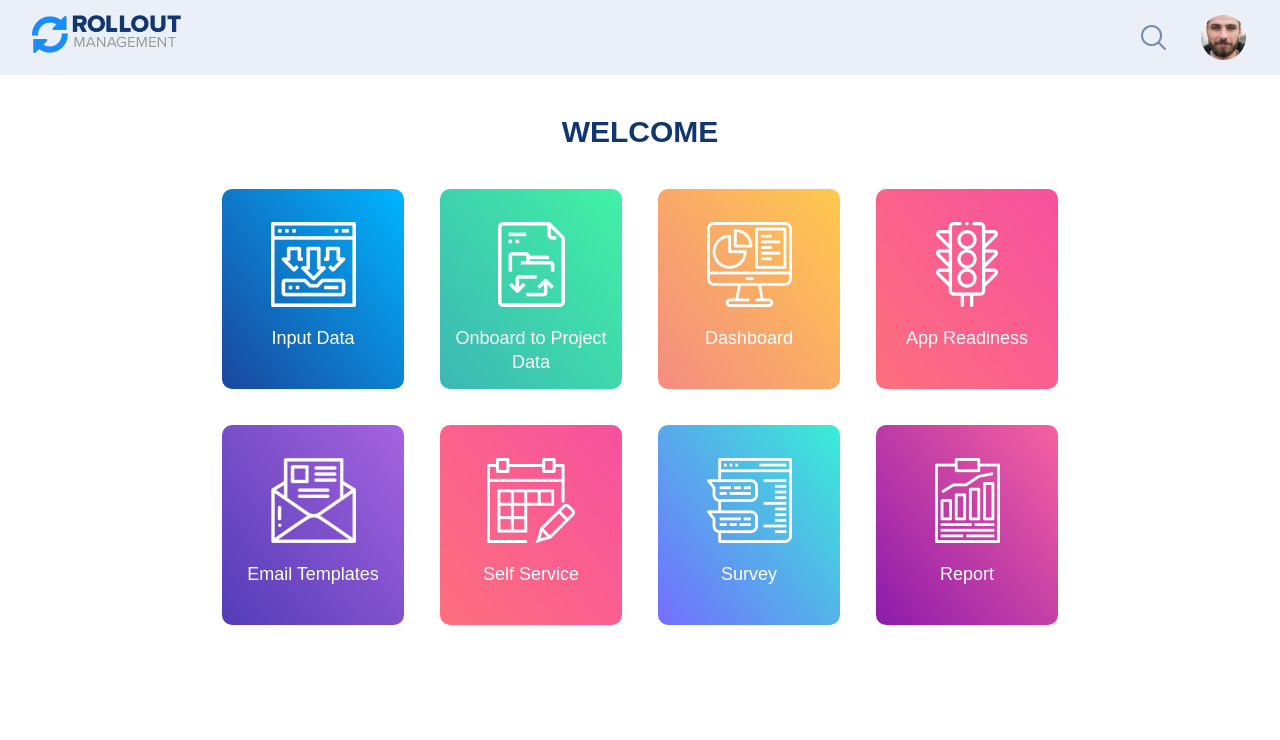
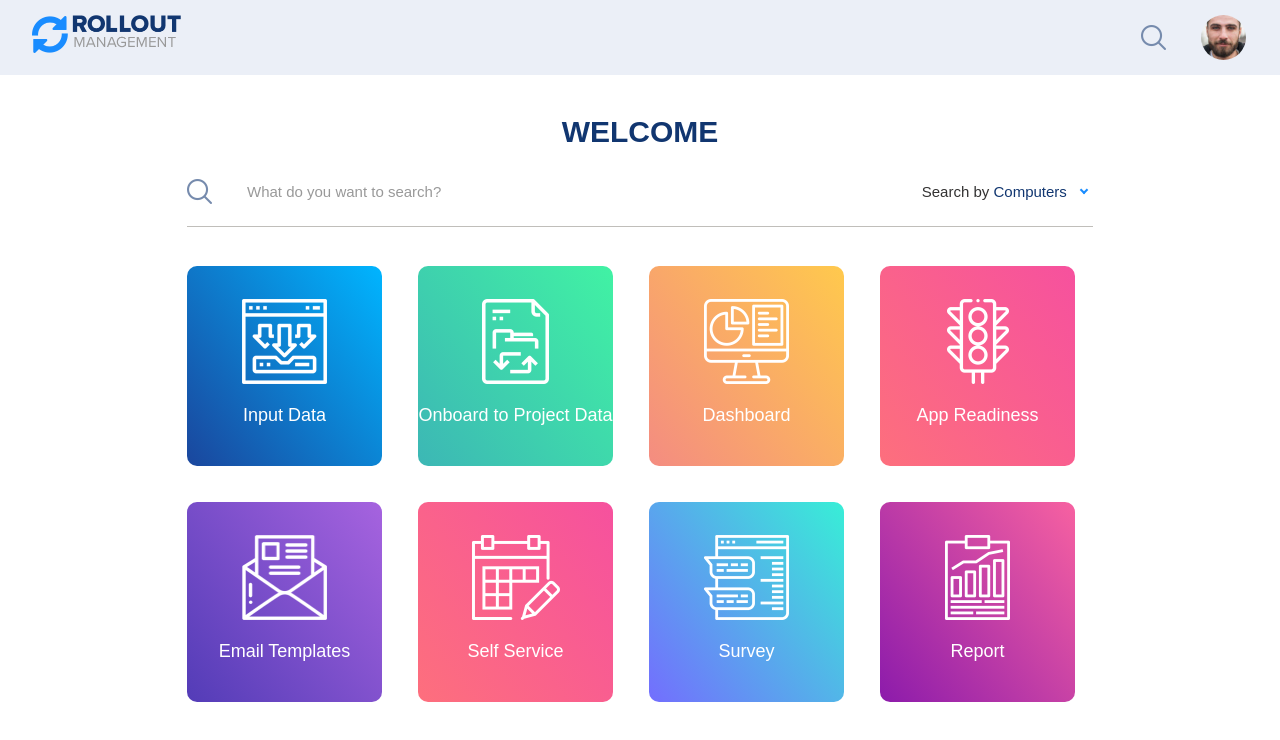
Before and after one commit to fireflysmile/tool-ui, an Angular app: page /welcome in a window 1280 px wide. Shown: the top 740 px of the page. Built offline with nearby package versions, Linux system fonts and the light colour scheme.

Commit message:
update welcome -> done

```diff
--- a/src/app/app.module.ts
+++ b/src/app/app.module.ts
@@ -10,6 +10,8 @@ import { HttpClientModule } from '@angular/common/http';
 import { WelcomeComponent } from './pages/welcome/welcome.component';
 import { HeaderComponent } from './components/header/header.component';
 import { LogoComponent } from './components/logo/logo.component';
+import { ClickOutsideDirective } from './directives/click-outside.directive';
+import { DropdownComponent } from './components/dropdown/dropdown.component';
 
 @NgModule({
   declarations: [
@@ -17,7 +19,9 @@ import { LogoComponent } from './components/logo/logo.component';
     LoginComponent,
     WelcomeComponent,
     HeaderComponent,
-    LogoComponent
+    LogoComponent,
+    ClickOutsideDirective,
+    DropdownComponent
   ],
   imports: [
     BrowserModule,
--- /dev/null
+++ b/src/app/components/dropdown/dropdown.component.html
@@ -0,0 +1,10 @@
+<div class="box-dropdown">
+  <span class="name">{{ dropdownName }}</span>
+  <span class="value-active" (click)="onShowDropdown()" clickOutside (clickOutside)="onClickOutside($event)">
+    {{defaultValue}}
+    <i class="icon-page icon-arrow"></i>
+  </span>
+  <ul *ngIf="isShowDropdown">
+    <li *ngFor="let value of values" (click)="selectItem(value.value)">{{value.label}}</li>
+  </ul>
+</div>
--- /dev/null
+++ b/src/app/components/dropdown/dropdown.component.scss
@@ -0,0 +1,45 @@
+@import 'color';
+
+.box-dropdown{
+  position: relative;
+  float: right;
+  .name {
+    color: $mine-shaft;
+    font-size: 15px;
+  }
+  .value-active {
+    color: $chathams-blue;
+    font-size: 15px;
+    cursor: pointer;
+    padding-right: 6px;
+    .icon-arrow{
+      display: inline-block;
+      width: 6px;
+      height: 6px;
+      border-style: solid;
+      border-color: $blue;
+      border-width: 2px 2px 0 0;
+      transform: rotate(135deg);
+      margin-left: 10px;
+      margin-bottom: 5px;
+    }
+  }
+  ul{
+    position: absolute;
+    top: 37px;
+    width: 100%;
+    z-index: 1;
+    background-color: white;
+    padding: 10px;
+    border: 1px solid #CED0DA;
+    li{
+      padding: 8px 5px;
+      color: rgb(42, 43, 44);
+      font-size: 14px;
+      cursor: pointer;
+      &:hover{
+        background-color: #f5f5f5;
+      }
+    }
+  }
+}
--- /dev/null
+++ b/src/app/components/dropdown/dropdown.component.ts
@@ -0,0 +1,45 @@
+import { Component, OnInit, Input, Output, EventEmitter, ElementRef, HostBinding, OnChanges  } from '@angular/core';
+
+export class DropdownValue {
+  value: any;
+  label: any;
+
+  constructor(value: any, label: any) {
+    this.value = value;
+    this.label = label;
+  }
+}
+
+@Component({
+  selector: 'app-dropdown',
+  templateUrl: './dropdown.component.html',
+  styleUrls: ['./dropdown.component.scss'],
+})
+export class DropdownComponent implements OnChanges {
+
+  @Input() dropdownName = '';
+  @Input() values: DropdownValue[];
+  @Input() activeValue: any;
+  @Output() select: EventEmitter<any>;
+  defaultValue: any;
+  isShowDropdown = false;
+
+  constructor(private eref: ElementRef) {
+    this.select = new EventEmitter();
+  }
+  ngOnChanges() {
+    this.defaultValue = this.activeValue;
+  }
+
+  onClickOutside(event: any) {
+    this.isShowDropdown = false;
+  }
+  selectItem(value) {
+    this.defaultValue = value;
+    this.select.emit(value);
+  }
+  onShowDropdown(): void {
+    this.isShowDropdown = !this.isShowDropdown;
+  }
+
+}
--- /dev/null
+++ b/src/app/directives/click-outside.directive.ts
@@ -0,0 +1,22 @@
+import { Directive, ElementRef, HostListener, Output, EventEmitter } from '@angular/core';
+
+
+@Directive({
+  // tslint:disable-next-line:directive-selector
+  selector: '[clickOutside]'
+})
+export class ClickOutsideDirective {
+
+  constructor(private elementRef: ElementRef) { }
+
+  // tslint:disable-next-line:no-output-rename
+  @Output('clickOutside') clickOutside: EventEmitter<any> = new EventEmitter();
+
+  @HostListener('document:click', ['$event.target']) onMouseEnter(targetElement) {
+    const clickedInside = this.elementRef.nativeElement.contains(targetElement);
+    if (!clickedInside) {
+      this.clickOutside.emit(null);
+    }
+  }
+
+}
--- a/src/app/pages/welcome/welcome.component.html
+++ b/src/app/pages/welcome/welcome.component.html
@@ -1,7 +1,11 @@
 <app-header></app-header>
 <div class="welcome main-content">
   <h3 class="title">Welcome</h3>
-  <div class="search-box"></div>
+  <div class="search-box">
+    <label for="search" class="icon-search"></label>
+    <input id="search" class="input" type="text" placeholder="What do you want to search?">
+    <app-dropdown [style.margin-left]="'auto'" [values]="listSearchBy" [dropdownName]="dropdownName" [activeValue]="searchBy" (select)="action($event)"></app-dropdown>
+  </div>
   <div class="options box-content">
     <div class="col" *ngFor="let item of links">
       <a href="javascript:;" class="item {{ item.icon }}" (click)="getSuggest(item.value)">
--- a/src/app/pages/welcome/welcome.component.scss
+++ b/src/app/pages/welcome/welcome.component.scss
@@ -10,9 +10,27 @@
     text-align: center;
     padding-top: 34px;
   }
+  .search-box {
+    display: flex;
+    align-items: center;
+    border-bottom: 1px solid $cloud;
+    height: 70px;
+    margin-top: 3px;
+    margin-bottom: 21px;
+    .icon-search {
+      @include icon(search, null, null);
+      cursor: pointer;
+    }
+    .input {
+      border: none;
+      padding-left: 35px;
+      width: 60%;
+      font-size: 15px;
+    }
+  }
   .options {
-    width: 100%;
-    padding: 17px;
+    margin-left: -18px;
+    margin-left: -18px;
     .col {
       width: 25%;
       padding: 18px;
@@ -43,3 +61,8 @@
     }
   }
 }
+
+@include placeholder {
+  color: $dusty-gray;
+  font-size: 15px;
+}
--- a/src/app/pages/welcome/welcome.component.ts
+++ b/src/app/pages/welcome/welcome.component.ts
@@ -1,4 +1,6 @@
 import { Component, OnInit } from '@angular/core';
+import { DropdownValue } from 'src/app/components/dropdown/dropdown.component';
+import { DataService } from 'src/app/services/data.service';
 
 @Component({
   selector: 'app-welcome',
@@ -7,44 +9,24 @@ import { Component, OnInit } from '@angular/core';
 })
 export class WelcomeComponent implements OnInit {
 
-  links = [
-    {
-      text: 'Input Data',
-      icon: 'input-data'
-    },
-    {
-      text: 'Onboard to Project Data',
-      icon: 'onboard'
-    },
-    {
-      text: 'Dashboard',
-      icon: 'dashboard'
-    },
-    {
-      text: 'App Readiness',
-      icon: 'readiness'
-    },
-    {
-      text: 'Email Templates',
-      icon: 'email'
-    },
-    {
-      text: 'Self Service',
-      icon: 'service'
-    },
-    {
-      text: 'Survey',
-      icon: 'survey'
-    },
-    {
-      text: 'Report',
-      icon: 'report'
-    }
-  ];
+  searchBy = 'Computers';
+  dropdownName = 'Search by';
+  listSearchBy: DropdownValue[];
 
-  constructor() { }
+  links = [];
+
+  constructor(private dataService: DataService) { }
 
   ngOnInit() {
+    this.dataService.get('welcome.json').subscribe(
+      (data: any) => {
+        this.links = data.links;
+        this.listSearchBy = data.listsearch;
+      }
+    );
+  }
+
+  action(e): void {
   }
 
 }
--- /dev/null
+++ b/src/assets/data/welcome.json
@@ -0,0 +1,46 @@
+{
+  "links": [
+    {
+      "text": "Input Data",
+      "icon": "input-data"
+    },
+    {
+      "text": "Onboard to Project Data",
+      "icon": "onboard"
+    },
+    {
+      "text": "Dashboard",
+      "icon": "dashboard"
+    },
+    {
+      "text": "App Readiness",
+      "icon": "readiness"
+    },
+    {
+      "text": "Email Templates",
+      "icon": "email"
+    },
+    {
+      "text": "Self Service",
+      "icon": "service"
+    },
+    {
+      "text": "Survey",
+      "icon": "survey"
+    },
+    {
+      "text": "Report",
+      "icon": "report"
+    }
+  ],
+  "listsearch": [
+    {
+      "value": "Computers",
+      "label": "Computers"
+    },
+    {
+      "value": "Computers 2",
+      "label": "Computers 2"
+    }
+  ]
+}
--- a/src/assets/scss/imports/_color.scss
+++ b/src/assets/scss/imports/_color.scss
@@ -7,3 +7,4 @@ $mandy: #e14f4f;
 $dusty-gray: #999999;
 $white-lilac: #ebeff7;
 $cloud: #c0beba;
+$mine-shaft: #333232
```
Also changed, not shown: src/app/pages/login/login.component.scss (line endings or trailing spaces), 2 other files (tests, documents, lock files or other folders).
